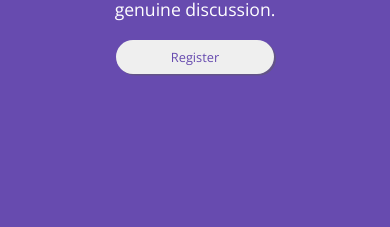
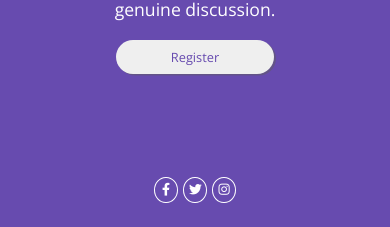
Before and after one commit to YasminFerreira0/Huddle-landing-page, a plain HTML site: page index.html in a window 390 px wide. Shown: the part 614-841 px from the top of the page. Drawn offline with nearby package versions, Linux system fonts and the light colour scheme.

Commit message:
versão mobile terminada

```diff
--- a/css/style.css
+++ b/css/style.css
@@ -59,3 +59,26 @@ body {
     font-size: 0.8em;
     box-shadow: 2px 1.5px hsl(257, 23%, 43%);
 }
+
+.rodape {
+    position: absolute;
+    bottom: 0;
+    width: 100vw;
+    height: 80px;
+    display: flex;
+    flex-direction: row;
+    justify-content: center;
+    align-items: center;
+    gap: 5px;
+
+}
+
+.icons {
+    border: 1px solid #ffffff;
+    padding: 5px;
+    border-radius: 50%;
+    color: #ffffff;
+    font-size: 0.8em;
+    width: 12px;
+    text-align: center;
+}
--- a/index.html
+++ b/index.html
@@ -11,6 +11,8 @@
   <link rel="icon" type="image/png" sizes="32x32" href="./images/favicon-32x32.png">
   <link rel="stylesheet" href="css/normalize.css">
   <link rel="stylesheet" href="css/style.css">
+
+  <link rel="stylesheet" href="https://cdnjs.cloudflare.com/ajax/libs/font-awesome/6.2.1/css/all.min.css" integrity="sha512-MV7K8+y+gLIBoVD59lQIYicR65iaqukzvf/nwasF0nqhPay5w/9lJmVM2hMDcnK1OnMGCdVK+iQrJ7lzPJQd1w==" crossorigin="anonymous" referrerpolicy="no-referrer" />
 
   <title>Frontend Mentor | Huddle landing page with single introductory section</title>
 
@@ -35,9 +37,9 @@
   </main>
 
   <footer class="rodape">
-    <a href="#" class="icons">  </a>
-    <a href="#" class="icons">  </a>
-    <a href="#" class="icons">  </a>
+    <a href="#" class="icons"> <i class="fa-brands fa-facebook-f"></i> </a>
+    <a href="#" class="icons"> <i class="fa-brands fa-twitter"></i> </a>
+    <a href="#" class="icons"> <i class="fa-brands fa-instagram"></i> </a>
   </footer>
 </body>
 </html>
```
